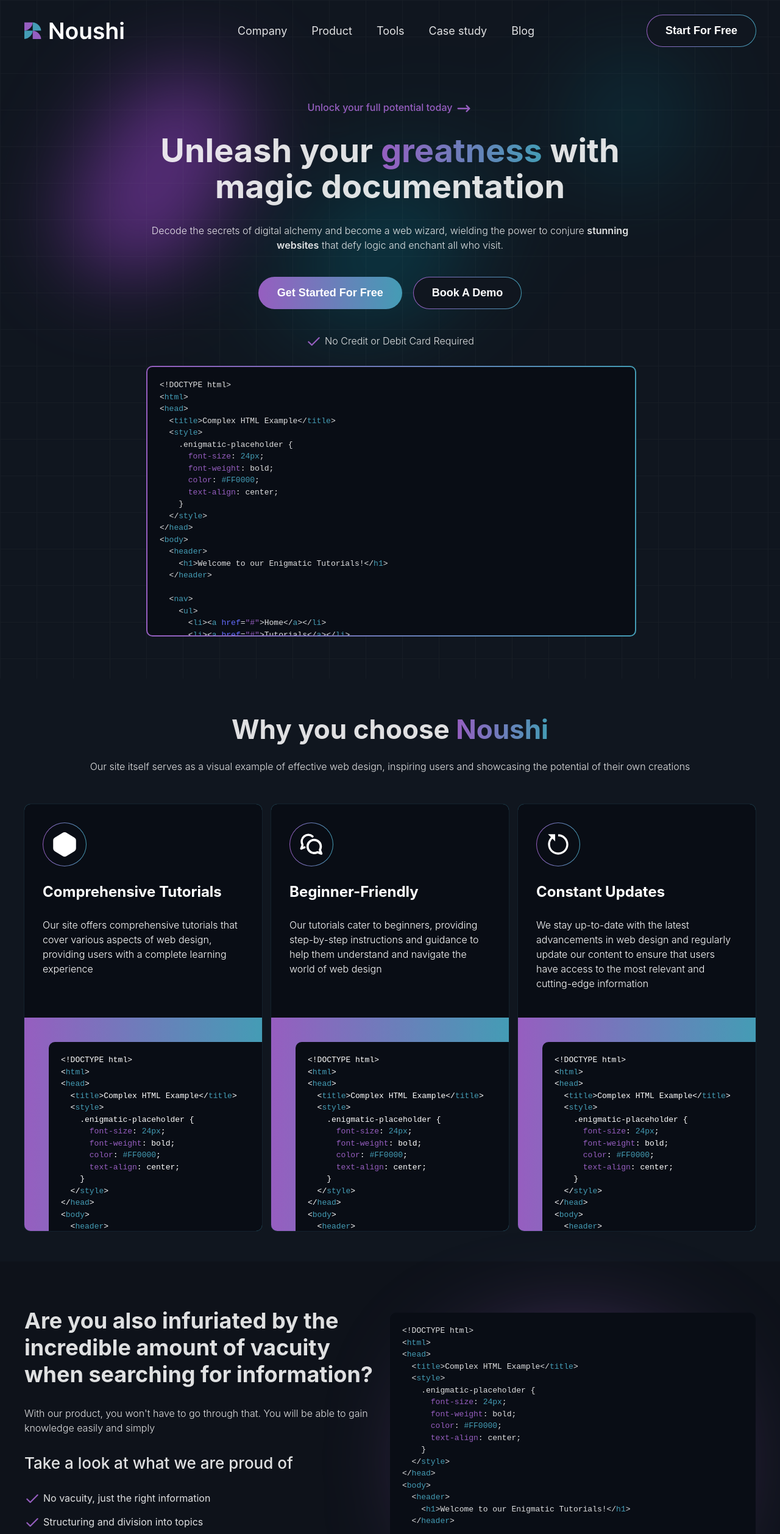
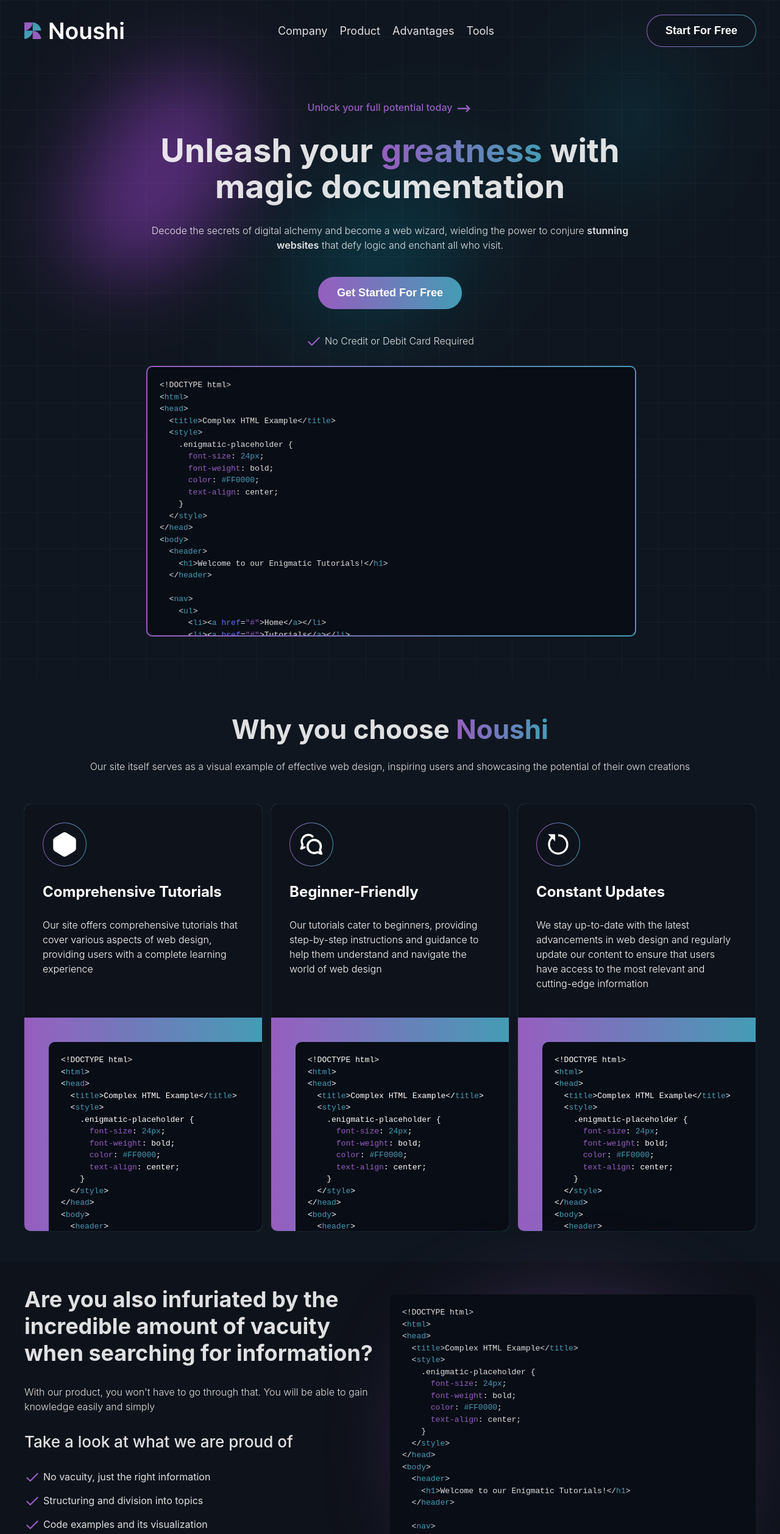
Before and after one commit to ChiJastir/HTMLandCSSdocumentation, a React (Vite) app: page / in a window 1280 px wide. Shown: the top 2516 px of the page at 61% size. Built offline with nearby package versions, Linux system fonts and the light colour scheme.

Commit message:
Main page bilding part 3

```diff
--- /dev/null
+++ b/src/UI/burgerButton.tsx
@@ -0,0 +1,129 @@
+import styled, {keyframes} from "styled-components";
+import {useState} from "react";
+
+const BurgerButton = () => {
+    const [isOpen, setIsOpen] = useState(true)
+
+    return (
+        <Svg $isOpen={isOpen} viewBox="0 0 60 40" onClick={() => setIsOpen(!isOpen)}>
+            <g>
+                <Line id="top-line" d="M10,10 L50,10 Z"></Line>
+                <Line id="middle-line" d="M10,20 L50,20 Z"></Line>
+                <Line id="bottom-line" d="M10,30 L50,30 Z"></Line>
+            </g>
+        </Svg>
+    );
+};
+
+const upRotate = keyframes`
+  0% {
+    animation-timing-function: cubic-bezier(0.16, -0.88, 0.97, 0.53);
+    transform: translateY(0px);
+  }
+  30% {
+    transform-origin: center;
+    animation-timing-function: cubic-bezier(0.34, 1.56, 0.64, 1);
+    transform: translateY(-10px);
+  }
+  100% {
+    transform-origin: center;
+    transform: translateY(-10px) rotate(45deg) scale(0.9);
+  }`
+
+const unUpRotate = keyframes`
+  0% {
+    transform-origin: center;
+    transform: translateY(-10px) rotate(45deg) scale(0.9);
+  }
+  30% {
+    transform-origin: center;
+    animation-timing-function: cubic-bezier(0.34, 1.56, 0.64, 1);
+    transform: translateY(-10px);
+  }
+  100% {
+    animation-timing-function: cubic-bezier(0.16, -0.88, 0.97, 0.53);
+    transform: translateY(0px);
+  }`
+
+const downRotate = keyframes`
+  0% {
+    animation-timing-function: cubic-bezier(0.16, -0.88, 0.97, 0.53);
+    transform: translateY(0px);
+  }
+  30% {
+    transform-origin: center;
+    animation-timing-function: cubic-bezier(0.34, 1.56, 0.64, 1);
+    transform: translateY(10px);
+  }
+  100% {
+    transform-origin: center;
+    transform: translateY(10px) rotate(-45deg) scale(0.9);
+  }`
+
+const unDownRotate = keyframes`
+  0% {
+    transform-origin: center;
+    transform: translateY(10px) rotate(-45deg) scale(0.9);
+  }
+  30% {
+    transform-origin: center;
+    animation-timing-function: cubic-bezier(0.34, 1.56, 0.64, 1);
+    transform: translateY(10px);
+  }
+  100% {
+    animation-timing-function: cubic-bezier(0.16, -0.88, 0.97, 0.53);
+    transform: translateY(0px);
+  }`
+
+const hide = keyframes`
+  29% {
+    opacity: 1;
+  }
+  30% {
+    opacity: 0;
+  }
+  100% {
+    opacity: 0;
+  }`
+
+const unHide = keyframes`
+  29% {
+    opacity: 0;
+  }
+  30% {
+    opacity: 0;
+  }
+  100% {
+    opacity: 1;
+  }`
+
+const Svg = styled.svg<{$isOpen: boolean}>`
+  width: 100%;
+  border: ${props => props.theme.colors.secondary} 1px solid;
+  border-radius: 5px;
+  aspect-ratio: 1 / 1;
+
+  g{
+    stroke: ${props => props.theme.colors.contrast};
+    stroke-width: 2px;
+    stroke-linecap: round;
+    stroke-linejoin: round;
+  }
+
+  #top-line {
+    animation: ${props => props.$isOpen ? unDownRotate : downRotate} 0.6s ease-out both;
+  }
+
+  #bottom-line {
+    animation: ${props => props.$isOpen ? unUpRotate : upRotate} 0.6s ease-out both;
+  }
+
+  #middle-line {
+    animation: ${props => props.$isOpen ? unHide : hide} 0.6s ease-out forwards;
+  }`
+
+const Line = styled.path`
+  transform-box: fill-box;
+  transform-origin: center;`
+
+export default BurgerButton;
--- a/src/UI/card.tsx
+++ b/src/UI/card.tsx
@@ -43,7 +43,7 @@
 
 const CardBody = styled.div`
   border-radius: 10px;
-  background-color: ${props => props.theme.colors.btn};
+  background-color: ${props => props.theme.colors.bgSecond};
   box-shadow: ${props => props.theme.colors.primary} 0 0 1px;
   color: ${props => props.theme.colors.contrast};
   text-align: left;
@@ -75,7 +75,7 @@
   border-radius: 100%;
   padding: 15px;
   background:
-          linear-gradient(${props => props.theme.colors.btn} 0 0) padding-box,
+          linear-gradient(${props => props.theme.colors.bgSecond} 0 0) padding-box,
           linear-gradient(90deg, ${props => props.theme.colors.secondary}, ${props => props.theme.colors.primary}) border-box;
   border: 1px solid transparent;
   img{
--- a/src/UI/gradientButton.tsx
+++ b/src/UI/gradientButton.tsx
@@ -39,7 +39,8 @@
   display: flex;
   align-items: center;
   justify-content: center;
-  background-color: rgba(0, 0, 0, 0);`
+  background-color: rgba(0, 0, 0, 0);
+  width: max-content`
 
 const Btn = styled.button<{$styleType: ButtonType, bg: string | undefined}>`
   padding: 15px 30px;
--- a/src/pages/mainPage.tsx
+++ b/src/pages/mainPage.tsx
@@ -16,9 +16,10 @@
 import hexagon from '../assets/hexagon.svg'
 import support from '../assets/support.svg'
 import update from '../assets/update.svg'
-import {useEffect, useRef} from "react";
+import {useRef, useState} from "react";
 import {useAppSelector} from "../hooks/redux";
 import {useResize} from "../hooks/useResize";
+import BurgerButton from "../UI/burgerButton";
 
 const _HTML_PLACEHOLDER = `<!DOCTYPE html>
 <html>
@@ -113,9 +114,12 @@
 const MainPage = () => {
     const colors = useAppSelector((store) => store.themeSlice.themeValue.colors)
 
+    const [menuOpened, setMenuOpened] = useState(false)
+    const mobileMenu = useRef<HTMLUListElement | null>(null)
+
     const [width] = useResize()
 
-    const cardsElem = useRef(null)
+    const cardsElem = useRef<HTMLElement>(null)
     const { scrollYProgress } = useScroll({target: cardsElem, offset: ['start end', 'end end']})
     const xPosition = useTransform(scrollYProgress, [0, 1], ['-15%', '0%']);
 
@@ -128,17 +132,18 @@
         }
     };
 
-    useEffect(() => {
-        window.scrollTo(0, 0)
-    }, [])
+    // useEffect(() => {
+    //     window.scrollTo(0, 0)
+    // }, [])
 
     return (
         <div>
             <GridBlock>
                 <MainContainer>
                     <motion.div
-                        initial={{ translateY: '-100%', scale: 0 }}
-                        animate={{ translateY: 0, scale: 1 }}
+                        initial={{ translateY: '-50%', scale: 0 }}
+                        whileInView={{ translateY: 0, scale: 1 }}
+                        viewport={{ once: true }}
                         transition={{
                             type: "spring",
                             stiffness: 260,
@@ -147,15 +152,26 @@
                         }}
                     >
                         <Header>
+                            <div>
                                 <img src={store.getState().themeSlice.themeValue.type === ThemeEnum.dark ? whiteFullLogo : blackFullLogo} alt="Noushi"/>
-                            <ul>
-                                <li><a href="#">Company</a></li>
-                                <li><a href="#">Product</a></li>
-                                <li><a href="#">Tools</a></li>
-                                <li><a href="#">Case study</a></li>
-                                <li><a href="#">Blog</a></li>
+                                {width > 960 && <ul>
+                                    <li><a href="#company">Company</a></li>
+                                    <li><a href="#product">Product</a></li>
+                                    <li><a href="#advantages">Advantages</a></li>
+                                    <li><a href="#tools">Tools</a></li>
+                                </ul>}
+                                {width > 960
+                                    ? <GradientButton onClick={() => window.location.replace("/html/introduction-to-HTML")} $styleType={ButtonType.outlined}>Start For Free</GradientButton>
+                                    : <div style={{width: '50px'}} onClick={() => setMenuOpened(!menuOpened)}>
+                                        <BurgerButton/>
+                                    </div>}
+                            </div>
+                            <ul ref={mobileMenu} style={{maxHeight: menuOpened ? mobileMenu.current?.offsetWidth : 0}}>
+                                <li><a href="#company">Company</a></li>
+                                <li><a href="#product">Product</a></li>
+                                <li><a href="#advantages">Advantages</a></li>
+                                <li><a href="#tools">Tools</a></li>
                             </ul>
-                            <GradientButton onClick={() => window.location.replace("/html/introduction-to-HTML")} $styleType={ButtonType.outlined}>Start For Free</GradientButton>
                         </Header>
                     </motion.div>
                     <motion.div
@@ -163,6 +179,7 @@
                         whileInView="visible"
                         initial="hidden"
                         viewport={{ once: true }}
+                        id={'company'}
                     >
                         <MainBlock>
                             <motion.h2 variants={item}>Unlock your full potential today</motion.h2>
@@ -171,7 +188,7 @@
                             <motion.div variants={item}>
                                 <Buttons>
                                     <GradientButton onClick={() => window.location.replace("/html/introduction-to-HTML")} $styleType={ButtonType.primary}>Get Started For Free</GradientButton>
-                                    <GradientButton onClick={() => window.location.replace("/html/introduction-to-HTML")} $styleType={ButtonType.outlined}>Book A Demo</GradientButton>
+                                    {/*<GradientButton onClick={() => window.location.replace("/html/introduction-to-HTML")} $styleType={ButtonType.outlined}>Book A Demo</GradientButton>*/}
                                 </Buttons>
                             </motion.div>
                             <motion.div variants={item}>
@@ -186,7 +203,7 @@
                     </motion.div>
                 </MainContainer>
             </GridBlock>
-            <WhyNoushi ref={cardsElem}>
+            <WhyNoushi ref={cardsElem} id={'product'}>
                 <MainContainer>
                     <motion.div
                         variants={container}
@@ -210,7 +227,12 @@
                     </motion.div>
                 </MainContainer>
             </WhyNoushi>
-            <LeftInfoBlock style={{backgroundColor: colors.bgSecond}}>
+            <LeftInfoBlock style={{backgroundColor: colors.bgSecond}} id={'advantages'}>
+                <motion.div
+                    initial={{y: 50, opacity: 0, scale: 0.5}}
+                    whileInView={{y: 0, opacity: 1, scale: 1}}
+                    viewport={{ once: true}}
+                >
                     <MainContainer>
                         <div>
                             <h2>Are you also infuriated by the incredible amount of vacuity when searching for information?</h2>
@@ -222,9 +244,7 @@
                                 <li>Code examples and its visualization</li>
                                 <li>All the necessary minimum can be mastered in a matter of moments</li>
                             </ul>
-                        <div style={{width: 'max-content'}}>
-                            <GradientButton bg={colors.bgSecond} $styleType={ButtonType.outlined}>Read Our Basic Guide</GradientButton>
-                        </div>
+                            <GradientButton onClick={() => window.location.replace("/html/introduction-to-HTML")} bg={colors.bgSecond} $styleType={ButtonType.outlined}>Start using</GradientButton>
                         </div>
                         <div>
                             <SyntaxHighlighter language={'handlebars'} useInlineStyles={false}>
@@ -232,8 +252,14 @@
                             </SyntaxHighlighter>
                         </div>
                     </MainContainer>
+                </motion.div>
             </LeftInfoBlock>
-            <RightInfoBlock>
+            <RightInfoBlock id={'tools'}>
+                <motion.div
+                    initial={{y: 50, opacity: 0, scale: 0.5}}
+                    whileInView={{y: 0, opacity: 1, scale: 1}}
+                    viewport={{ once: true}}
+                >
                     <MainContainer>
                         <div>
                             <h2>Are you tired of the inconvenience of using documentation?</h2>
@@ -245,9 +271,7 @@
                                 <li>Different color themes so you can choose the one you like</li>
                                 <li>Simple writing style</li>
                             </ul>
-                        <div style={{width: 'max-content'}}>
-                            <GradientButton $styleType={ButtonType.outlined}>Read Our Basic Guide</GradientButton>
-                        </div>
+                            <GradientButton onClick={() => window.location.replace("/html/introduction-to-HTML")} $styleType={ButtonType.outlined}>Start using</GradientButton>
                         </div>
                         <div>
                             <SyntaxHighlighter language={'handlebars'} useInlineStyles={false}>
@@ -255,6 +279,7 @@
                             </SyntaxHighlighter>
                         </div>
                     </MainContainer>
+                </motion.div>
             </RightInfoBlock>
         </div>
     );
@@ -298,22 +323,40 @@
   padding: 0 40px;`
 
 const Header = styled.header`
+  & > div:first-child{
     display: flex;
     justify-content: space-between;
     align-items: center;
     padding: 25px 0;
+  }
+
+  & > ul:last-child{
+    flex-direction: column;
+    overflow: hidden;
+    transition: max-height 1s;
+
+    li{
+      font-size: 30px;
+      text-align: center;
+    }
+  }
+
   img{
     width: 165px;
     cursor: pointer;
   }
+
   ul{
     display: flex;
     padding: 0;
     margin: 0;
+
     li{
       list-style: none;
       margin: 0;
       font-size: 18px;
+      gap: 20px;
+
       a{
         all: unset;
         cursor: pointer;
@@ -327,9 +370,6 @@
       a:hover {
         background-size: 100% 2px;
       }
-    }
-    li + li{
-      margin-left: 20px;
     }
   }`
 
@@ -393,10 +433,10 @@
 
 const Buttons = styled.div`
   display: flex;
+  flex-wrap: wrap;
+  justify-content: center;
   margin: 25px 0;
-  div+div{
-    margin-left: 20px;
-  }`
+  gap: 20px;`
 
 const WhyNoushi = styled.section`
   text-align: center;
@@ -421,7 +461,6 @@
   gap: 15px;
   margin-top: 50px;
   pre{
-    //height: 300px;
     position: relative;
     top: 40px;
     left: 40px;
@@ -431,20 +470,23 @@
   }`
 
 const InfoBlock = styled.section`
-  padding: 75px 0;
-  & > div:only-child {
+  padding: 40px 0;
+  & > div:only-child > div:only-child {
     display: flex;
-    width: 100%;
+    width: calc(100% - 40px * 2);
     gap: 25px;
     align-items: center;
 
     & > div {
       width: 50%;
+      @media (max-width: 768px){
+        width: 100%;
+      }
     }
 
     & > div:first-child {
       h2 {
-        font-size: clamp(20px, 4vw, 36px);
+        font-size: clamp(20px, 6vw, 36px);
         line-height: clamp(24px, 6vw, 44px);
         margin-top: 0;
       }
@@ -461,6 +503,7 @@
       ul {
         padding: 0;
         margin: 0;
+        margin-bottom: 25px;
         list-style: none;
       }
 
@@ -472,6 +515,10 @@
     & > div:last-child {
       position: relative;
       z-index: 0;
+
+      @media (max-width: 768px){
+        display: none;
+      }
     }
     & > div:last-child::before {
       content: '';
@@ -496,9 +543,9 @@
 
 const LeftInfoBlock = styled(InfoBlock)``
 const RightInfoBlock = styled(InfoBlock)`
-  & > div:only-child{
+  & > div:only-child > div:only-child{
     flex-direction: row-reverse;
-    & > div:last-child::before {
+    & > div:only-child > div:last-child::before {
       background-color: ${props => props.theme.colors.primary};
     }
   }`
--- a/src/styles/global.ts
+++ b/src/styles/global.ts
@@ -15,6 +15,7 @@
     -webkit-font-smoothing: antialiased;
     -moz-osx-font-smoothing: grayscale;
     -webkit-text-size-adjust: 100%;
+    scroll-behavior: smooth;
   }
 
   a {
```
Lines whose indentation alone changed are shown as unchanged.
